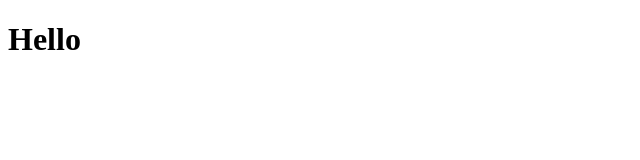
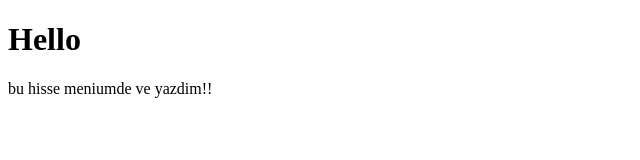
Before and after one commit to efraimmemmed01/Team_boy, a plain HTML site: page index.html in a window 1280 px wide. Shown: the whole page, without its empty margins (0-640 px from the left). Drawn offline with Linux system fonts and the light colour scheme.

Commit message:
feat:Home

```diff
--- a/index.html
+++ b/index.html
@@ -7,5 +7,7 @@
 </head>
 <body>
     <h1>Hello</h1>
+
+    <p>bu hisse meniumde ve yazdim!!</p>
 </body>
 </html>
```
